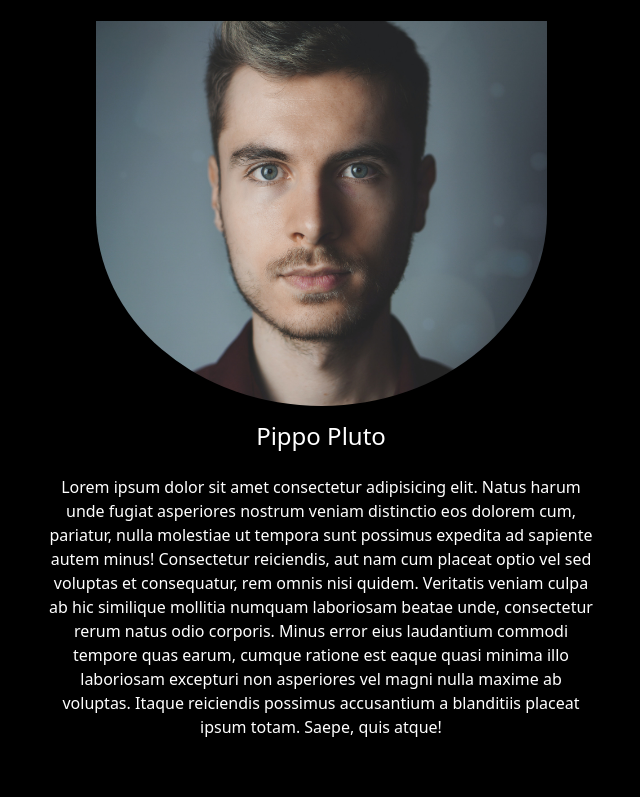
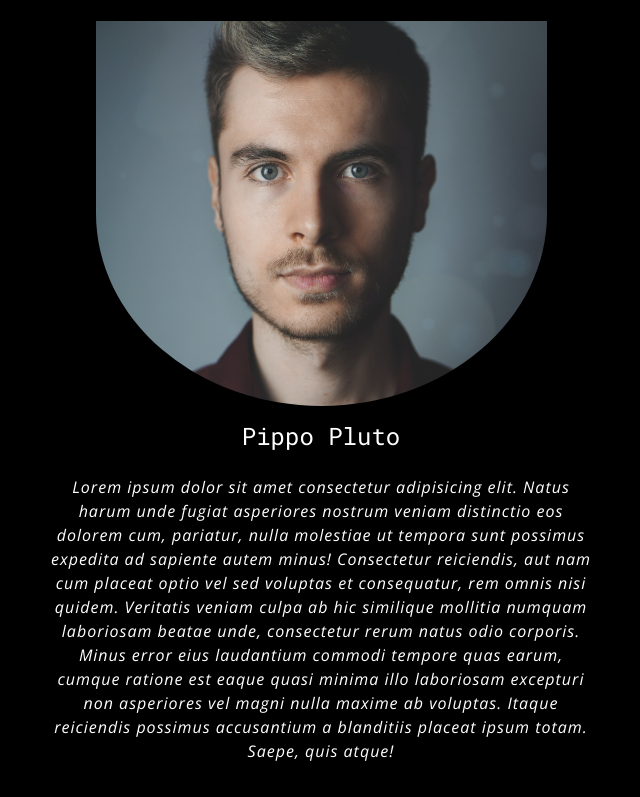
Before and after one commit to Giacur/BlackPortfolio, a plain HTML site: page index.html in a window 1280 px wide. Shown: the part 83-880 px from the top of the page, without its empty margins (319-959 px from the left). Drawn offline with nearby package versions, Linux system fonts and the light colour scheme.

Commit message:
Add files via upload

```diff
--- a/index.html
+++ b/index.html
@@ -134,7 +134,7 @@
         <section class="container-md mt-5">
             <div class="row justify-content-center">
                 <div class="col-md-6 text-white d-flex flex-column align-items-center">
-                    <h2>Siamo la sicurezza delle informazioni.</h2>
+                    <h2 class="text-center">Siamo la sicurezza delle informazioni.</h2>
                     <a href="#" class="text-decoration-none text-white mt-3"><i class="fa-solid fa-phone"></i>+1 (234) 567-8910</a>
                 </div>
             </div>
--- a/stili/style.css
+++ b/stili/style.css
@@ -1,3 +1,18 @@
+@import url('https://fonts.googleapis.com/css2?family=Open+Sans:ital,wght@1,300&family=Roboto+Mono&display=swap');
+
+h1, h2, h3, h4, h5, h6 {
+    font-family: 'Roboto Mono', monospace;
+    font-weight: 400;
+}
+
+p, a{
+    font-family: 'Open Sans', sans-serif;
+    font-size: 300;
+    font-style: italic;
+    letter-spacing: 1px;
+    line-height: 1.5rem;
+}
+
 * {
     margin: 0;
     padding: 0;
```
